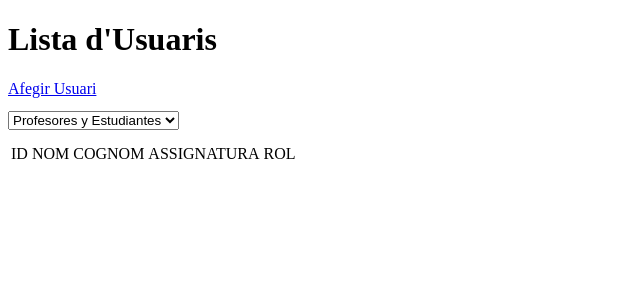
After one commit to amonge20/M07_UF4, a Django app: template Practica 2/DjangoCrud/CrudAPP/templates/users.html in a window 1280 px wide. The commit adds this page. Shown: the top 300 px of the page, without its empty margins (0-640 px from the left). Run offline with Django 4.2, Linux system fonts and the light colour scheme; the template is opened without the code that fills it, so the values that code supplies are empty.

Commit message:
Practica 2 Django Crud Docker

```diff
--- a/Practica 2/DjangoCrud/CrudAPP/templates/crearTeacher.html
+++ b/Practica 2/DjangoCrud/CrudAPP/templates/create.html
@@ -1,16 +1,15 @@
 <!DOCTYPE html>
+<html lang="en">
 <head>
     <meta charset="UTF-8">
     <meta name="viewport" content="width=device-width, initial-scale=1.0">
     <title>Create Teacher</title>
 </head>
 <body>
-    <header>
-        <h1>Crear Nuevo Profesor</h1>
-    </header>
     <form action="" method="POST">
         {% csrf_token %}
         {{ form.as_p }}
         <button type="submit">Guardar</button>
     </form>
 </body>
+</html>
--- /dev/null
+++ b/Practica 2/DjangoCrud/CrudAPP/templates/head/headerUsers.html
@@ -0,0 +1,47 @@
+<!DOCTYPE html>
+{% load static %}
+<html>
+<head>
+    <meta charset="UTF-8">
+    <meta name="viewport" content="width=device-width, initial-scale=1.0">
+    <style>
+        /* Estilos para la lista de selección horizontal */
+        ul {
+            list-style-type: none;
+            margin: 0;
+            padding: 0;
+            overflow: hidden;
+        }
+        li {
+            float: left;
+        }
+        li a {
+            display: block;
+            padding: 8px;
+            background-color: #f1f1f1;
+            text-decoration: none;
+            color: black;
+        }
+        li a:hover {
+            background-color: #ccc;
+        }
+    </style>
+</head>
+<body>
+    <header style="margin-bottom: 1%;">
+        <h1>Lista d'Usuaris</h1>
+        <ul>
+            <td><a href="{% url 'create' %}">Afegir Usuari</a></td>
+            <td>
+                <form action="" method="get">
+                    <select  style="margin-top: 1%;" name="role" onchange="this.form.submit()">
+                        <option value="" {% if not request.GET.role %} selected {% endif %}>Profesores y Estudiantes</option>
+                        <option value="profesor" {% if request.GET.role == "profesor" %} selected {% endif %}>Profesores</option>
+                        <option value="estudiante" {% if request.GET.role == "estudiante" %} selected {% endif %}>Estudiantes</option>
+                    </select>
+                </form>
+            </td>
+        </ul>
+    </header>
+</body>
+</html>
--- a/Practica 2/DjangoCrud/CrudAPP/templates/actualizarTeacher.html
+++ b/Practica 2/DjangoCrud/CrudAPP/templates/update.html
@@ -1,16 +1,15 @@
 <!DOCTYPE html>
+<html lang="en">
 <head>
     <meta charset="UTF-8">
     <meta name="viewport" content="width=device-width, initial-scale=1.0">
     <title>Update Teacher</title>
 </head>
 <body>
-    <header>
-        <h1>Actualizar Datos de Profesor</h1>
-    </header>
     <form method="POST">
         {% csrf_token %}
         {{ form.as_p }}
         <button type="submit">Guardar Cambios</button>
     </form>
 </body>
+</html>
--- /dev/null
+++ b/Practica 2/DjangoCrud/CrudAPP/templates/users.html
@@ -0,0 +1,33 @@
+<!DOCTYPE html>
+<html lang="en">
+<head>
+    <meta charset="UTF-8">
+    <meta name="viewport" content="width=device-width, initial-scale=1.0">
+    <title>Lista d'Usuaris</title>
+</head>
+<body>
+    {% include "head/headerUsers.html" %}
+    <table>
+        <tr>
+            <td>ID</td>
+            <td>NOM</td>
+            <td>COGNOM</td>
+            <td>ASSIGNATURA</td>
+            <td>ROL</td>
+        </tr>
+        {% for user in users_list %}
+        <tr>
+            <td>{{ user.id }}</td>
+            <td>{{ user.nom }}</td>
+            <td>{{ user.cognom }}</td>
+            <td>{{ user.assignatura }}</td>
+            <td>{{ user.rol }}</td>
+            <td>
+                <a href="{% url 'update' user.id %}">Actualitzar</a>
+                <a href="{% url 'delete' user.id %}">Eliminar</a>
+            </td>
+        </tr>
+        {% endfor %}
+    </table>
+</body>
+</html>
--- a/Practica 2/DjangoCrud/CrudAPP/urls.py
+++ b/Practica 2/DjangoCrud/CrudAPP/urls.py
@@ -2,7 +2,7 @@ from django.urls import path
 from CrudAPP import views
 
 urlpatterns = [
-    path('', views.teachers, name='teachers'),
+    path('', views.users, name='users'),
     path('create-form/', views.create, name='create'),
     path('update-form/<int:pk>', views.update, name='update'),
     path('delete-form/<int:pk>', views.delete, name='delete'),
```
Also changed, not shown: Practica 2/DjangoCrud/CrudAPP/templates/delete.html (renamed from Practica 2/DjangoCrud/CrudAPP/templates/eliminarTeacher.html, +4 -5 lines), Practica 2/DjangoCrud/CrudAPP/templates/teachers.html (deleted, +0 -34 lines), Practica 2/DjangoCrud/CrudAPP/views.py (+15 -10 lines), Practica 2/README.md.
